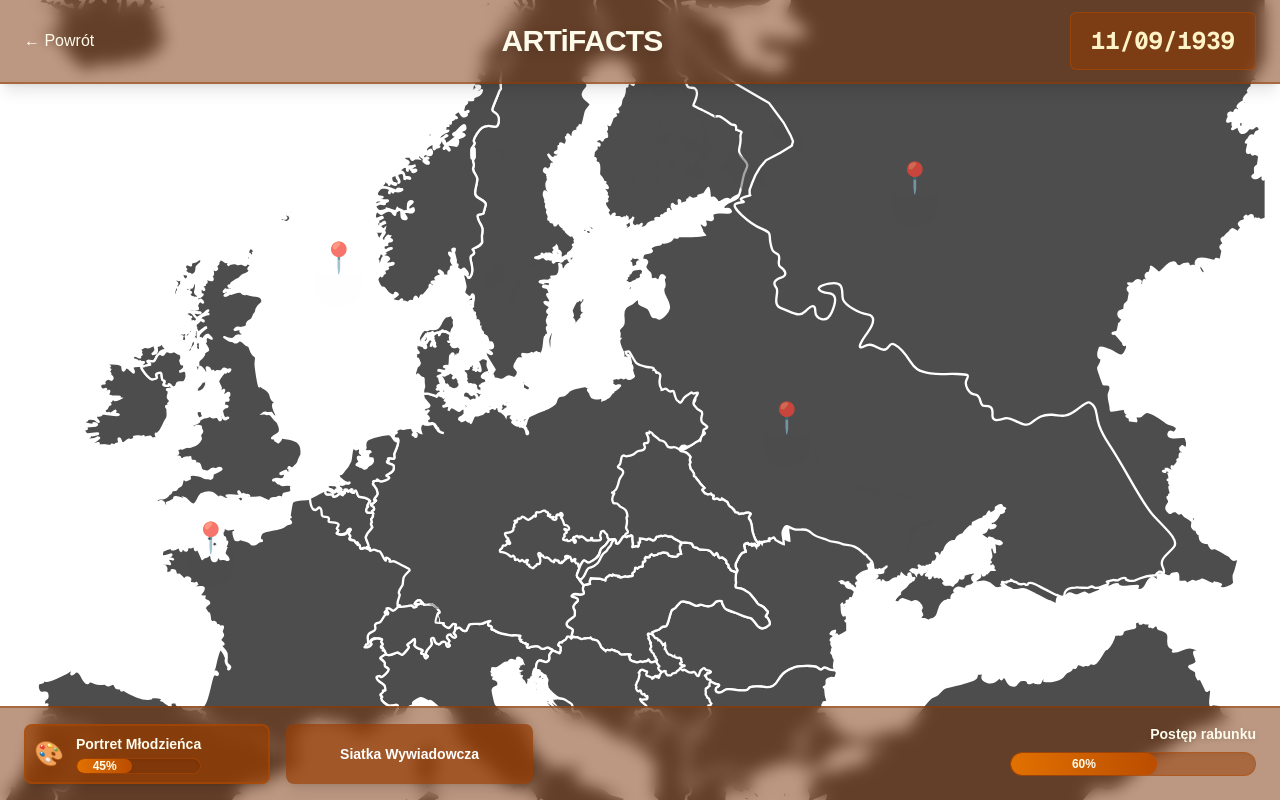
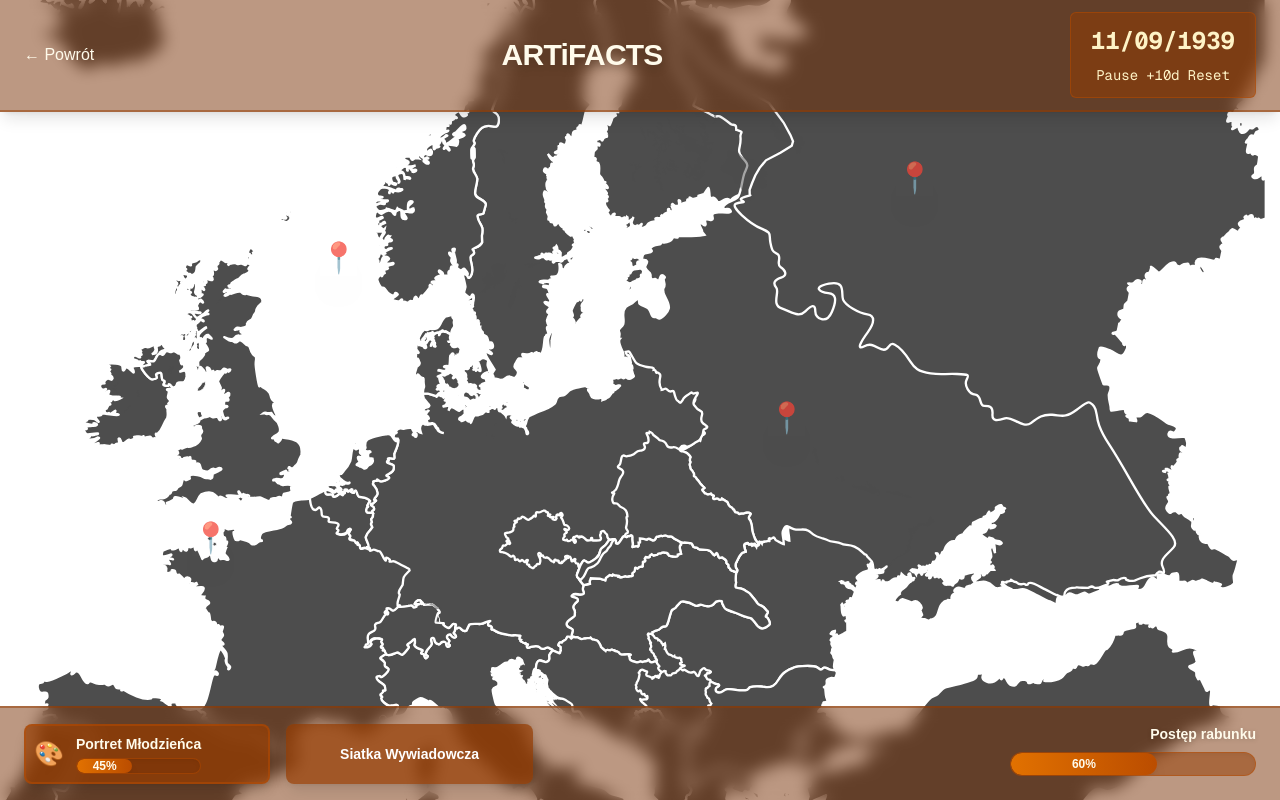
Before and after one commit to JaQubus/OneLastHack, a Next.js app: page /map in a window 1280 px wide. Built offline with nearby package versions, Linux system fonts and the light colour scheme.

Commit message:
Do gmae time provider

```diff
--- /dev/null
+++ b/app/components/GameTimeProvider.tsx
@@ -0,0 +1,185 @@
+"use client";
+
+import React, { createContext, useContext, useEffect, useMemo, useRef, useState } from "react";
+
+type ScheduledOnce = {
+  id: string;
+  dateISO: string; // YYYY-MM-DD
+  callback: () => void;
+};
+
+type ScheduledEvery = {
+  id: string;
+  nextDayNumber: number; // absolute day number (days since epoch)
+  intervalDays: number;
+  callback: () => void;
+};
+
+type GameTimeContextType = {
+  currentDate: Date;
+  isRunning: boolean;
+  speed: number;
+  start: () => void;
+  stop: () => void;
+  toggle: () => void;
+  setSpeed: (msPerDay: number) => void;
+  fastForward: (days: number) => void;
+  reset: (date?: Date) => void;
+  scheduleOnce: (date: Date | string, cb: () => void) => string;
+  scheduleEvery: (intervalDays: number, cb: () => void, startInDays?: number) => string;
+  cancelScheduled: (id: string) => void;
+};
+
+const GameTimeContext = createContext<GameTimeContextType | undefined>(undefined);
+
+function toISODate(d: Date) {
+  const y = d.getFullYear();
+  const m = String(d.getMonth() + 1).padStart(2, "0");
+  const day = String(d.getDate()).padStart(2, "0");
+  return `${y}-${m}-${day}`;
+}
+
+function startOfDay(d: Date) {
+  const copy = new Date(d);
+  copy.setHours(0, 0, 0, 0);
+  return copy;
+}
+
+function dayNumber(d: Date) {
+  // number of days since unix epoch start
+  return Math.floor(startOfDay(d).getTime() / 86400000);
+}
+
+let globalIdCounter = 1;
+
+export function GameTimeProvider({ children }: { children: React.ReactNode }) {
+  const defaultDate = useMemo(() => startOfDay(new Date("1939-09-01")), []);
+  const [currentDate, setCurrentDate] = useState<Date>(defaultDate);
+  const [isRunning, setIsRunning] = useState<boolean>(true);
+  const [speed, setSpeedState] = useState<number>(500);
+
+  const onceRef = useRef<ScheduledOnce[]>([]);
+  const everyRef = useRef<ScheduledEvery[]>([]);
+
+  const intervalRef = useRef<number | null>(null);
+
+  const start = React.useCallback(() => setIsRunning(true), []);
+  const stop = React.useCallback(() => setIsRunning(false), []);
+  const toggle = React.useCallback(() => setIsRunning((v) => !v), []);
+
+  const setSpeed = React.useCallback((msPerDay: number) => setSpeedState(msPerDay), []);
+
+  const reset = React.useCallback((date?: Date) => {
+    setCurrentDate(startOfDay(date ?? defaultDate));
+    stop();
+  }, [defaultDate, stop]);
+
+  const fastForward = React.useCallback((days: number) => {
+    setCurrentDate((prev) => {
+      const d = new Date(prev);
+      d.setDate(d.getDate() + days);
+      return startOfDay(d);
+    });
+  }, []);
+
+  // scheduling APIs
+  const scheduleOnce = React.useCallback((date: Date | string, cb: () => void) => {
+    const dt = typeof date === "string" ? new Date(date) : date;
+    const iso = toISODate(startOfDay(dt));
+    const id = `once_${globalIdCounter++}`;
+    onceRef.current.push({ id, dateISO: iso, callback: cb });
+    return id;
+  }, []);
+
+  const scheduleEvery = React.useCallback((intervalDays: number, cb: () => void, startInDays?: number) => {
+    const id = `every_${globalIdCounter++}`;
+    const currentDay = dayNumber(currentDate);
+    const next = currentDay + (typeof startInDays === "number" ? startInDays : intervalDays);
+    everyRef.current.push({ id, nextDayNumber: next, intervalDays, callback: cb });
+    return id;
+  }, [currentDate]);
+
+  const cancelScheduled = React.useCallback((id: string) => {
+    onceRef.current = onceRef.current.filter((s) => s.id !== id);
+    everyRef.current = everyRef.current.filter((s) => s.id !== id);
+  }, []);
+
+  // tick handler: advances date by one day and runs schedule checks
+  useEffect(() => {
+    if (!isRunning) {
+      if (intervalRef.current) {
+        clearInterval(intervalRef.current);
+        intervalRef.current = null;
+      }
+      return;
+    }
+
+    // start interval
+    if (intervalRef.current) clearInterval(intervalRef.current);
+    intervalRef.current = window.setInterval(() => {
+      setCurrentDate((prev) => {
+        const next = new Date(prev);
+        next.setDate(next.getDate() + 1);
+        const nextDay = startOfDay(next);
+
+        // process scheduled once
+        const iso = toISODate(nextDay);
+        const toRunOnce = onceRef.current.filter((s) => s.dateISO <= iso);
+        if (toRunOnce.length) {
+          // run and remove
+          toRunOnce.forEach((s) => {
+            try {
+              s.callback();
+                    } catch {
+                      // swallow
+                    }
+          });
+          onceRef.current = onceRef.current.filter((s) => s.dateISO > iso);
+        }
+
+        // process every
+        const currentDayNumber = dayNumber(nextDay);
+        everyRef.current.forEach((s) => {
+          if (currentDayNumber >= s.nextDayNumber) {
+            try {
+              s.callback();
+            } catch {
+              // ignore
+            }
+            s.nextDayNumber = s.nextDayNumber + s.intervalDays;
+          }
+        });
+
+        return nextDay;
+      });
+    }, speed);
+
+    return () => {
+      if (intervalRef.current) clearInterval(intervalRef.current);
+      intervalRef.current = null;
+    };
+  }, [isRunning, speed]);
+
+  const value = useMemo(() => ({
+    currentDate,
+    isRunning,
+    speed,
+    start,
+    stop,
+    toggle,
+    setSpeed,
+    fastForward,
+    reset,
+    scheduleOnce,
+    scheduleEvery,
+    cancelScheduled,
+  }), [currentDate, isRunning, speed, start, stop, toggle, setSpeed, fastForward, reset, scheduleOnce, scheduleEvery, cancelScheduled]);
+
+  return <GameTimeContext.Provider value={value}>{children}</GameTimeContext.Provider>;
+}
+
+export function useGameTime() {
+  const ctx = useContext(GameTimeContext);
+  if (!ctx) throw new Error("useGameTime must be used inside GameTimeProvider");
+  return ctx;
+}
--- a/app/components/Timeline.tsx
+++ b/app/components/Timeline.tsx
@@ -1,6 +1,7 @@
 'use client';
 
-import { useState, useEffect } from 'react';
+import { useEffect } from 'react';
+import { useGameTime } from './GameTimeProvider';
 
 interface TimelineProps {
   initialDate?: Date;
@@ -9,26 +10,22 @@ interface TimelineProps {
 }
 
 const Timeline = ({
-  initialDate = new Date('1939-09-01'),
+  initialDate,
   speed = 500, // 1 second = 1 day
   className = ''
 }: TimelineProps) => {
-  const [currentDate, setCurrentDate] = useState<Date>(initialDate);
-  const [isRunning, setIsRunning] = useState<boolean>(true);
+  const { currentDate, isRunning, toggle, reset, fastForward, setSpeed } = useGameTime();
 
   useEffect(() => {
-    if (!isRunning) return;
+    // if a speed prop is provided, apply it to global time
+    if (typeof speed === 'number') setSpeed(speed);
+  }, [speed, setSpeed]);
 
-    const interval = setInterval(() => {
-      setCurrentDate(prevDate => {
-        const newDate = new Date(prevDate);
-        newDate.setDate(newDate.getDate() + 1);
-        return newDate;
-      });
-    }, speed);
-
-    return () => clearInterval(interval);
-  }, [isRunning, speed]);
+  useEffect(() => {
+    // if an initialDate prop was passed, reset the global time to it once
+    if (initialDate) reset(initialDate);
+    // eslint-disable-next-line react-hooks/exhaustive-deps
+  }, []);
 
   const formatDate = (date: Date): string => {
     const day = date.getDate().toString().padStart(2, '0');
@@ -37,32 +34,18 @@ const Timeline = ({
     return `${day}/${month}/${year}`;
   };
 
-  const toggleCounter = () => {
-    setIsRunning(prev => !prev);
-  };
-
-  const resetCounter = () => {
-    setCurrentDate(initialDate);
-    setIsRunning(false);
-  };
-
-  const fastForward = (days: number) => {
-    setCurrentDate(prevDate => {
-      const newDate = new Date(prevDate);
-      newDate.setDate(newDate.getDate() + days);
-      return newDate;
-    });
-  };
-
   return (
     <div className={`date-counter p-2 rounded-lg ${className}`}>
-      <div className="text-center ">
-        <div className="text-2xl font-mono font-bold">
-          {formatDate(currentDate)}
+      <div className="text-center">
+        <div className="text-2xl font-mono font-bold">{formatDate(currentDate)}</div>
+        <div className="mt-2 flex items-center justify-center gap-2">
+          <button className="btn btn-xs" onClick={toggle}>{isRunning ? 'Pause' : 'Play'}</button>
+          <button className="btn btn-xs" onClick={() => fastForward(10)}>+10d</button>
+          <button className="btn btn-xs" onClick={() => reset()}>Reset</button>
         </div>
       </div>
     </div>
   );
-}
+};
 
 export default Timeline;
--- a/app/layout.tsx
+++ b/app/layout.tsx
@@ -1,6 +1,7 @@
 import type { Metadata } from "next";
 import { Geist, Geist_Mono } from "next/font/google";
 import "./globals.css";
+import { GameTimeProvider } from "./components/GameTimeProvider";
 
 const geistSans = Geist({
   variable: "--font-geist-sans",
@@ -27,7 +28,7 @@ export default function RootLayout({
       <body
         className={`${geistSans.variable} ${geistMono.variable} antialiased`}
       >
-        {children}
+        <GameTimeProvider>{children}</GameTimeProvider>
       </body>
     </html>
   );
```
